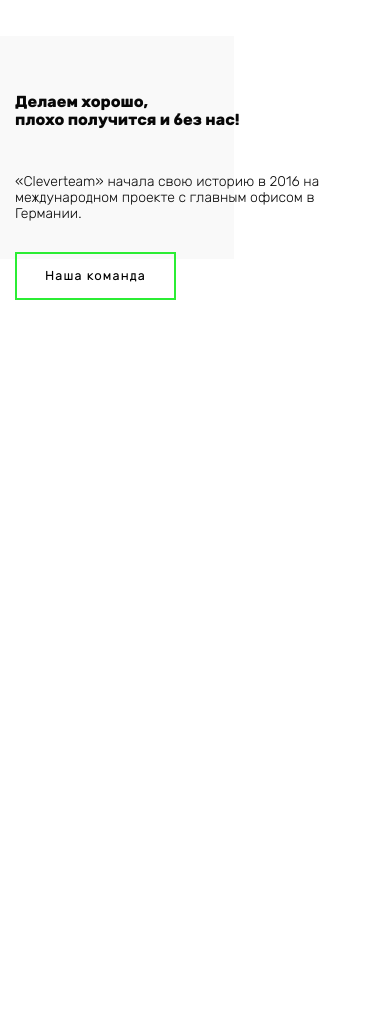
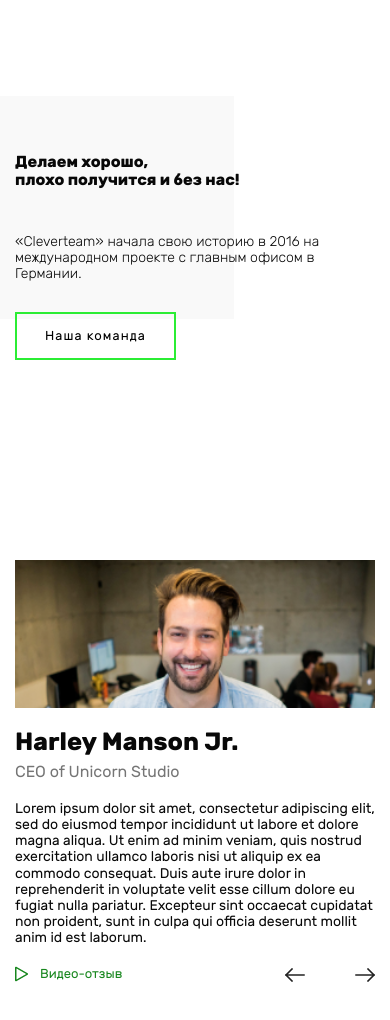
Before and after one commit to Max98002/clever, a plain HTML site: page src/index.html in a window 390 px wide. Shown: the part 1767-2787 px from the top of the page. Before the commit the page ends 2067 px from the top, so only its background shows below. Drawn offline with Linux system fonts and the light colour scheme.

Commit message:
add bloks team

```diff
--- a/src/index.html
+++ b/src/index.html
@@ -144,6 +144,49 @@
       <!-- /.slogan-wrap -->
     </section>
     <!-- /.section slogan -->
+    <section class="section team">
+      <div class="team-wrap">
+        <div class="team-card">
+          <div class="team-card__image">
+            <img class="team-card__image_l" src="./img/team/team.png" alt="Men">
+            <img class="team-card__image_s" src="./img/team/team-m.png" alt="Men">
+          </div>
+          <!-- /.team-card__image -->
+          <div class="team-card__info">
+            <h3 class="team-card__title">Harley Manson Jr.</h3>
+            <!-- /.team-card__title -->
+            <span class="team-card__subtitle">CEO of Unicorn Studio</span>
+            <!-- /.team-card__subtitle -->
+            <p class="team-card__text">Lorem ipsum dolor sit amet, consectetur adipiscing elit, sed do eiusmod tempor
+              incididunt ut labore et dolore magna aliqua. Ut enim ad minim veniam, quis nostrud exercitation ullamco
+              laboris nisi ut aliquip ex ea commodo consequat. Duis aute irure dolor in reprehenderit in voluptate velit
+              esse cillum dolore eu fugiat nulla pariatur. Excepteur sint occaecat cupidatat non proident, sunt in culpa
+              qui officia deserunt mollit anim id est laborum.</p>
+            <!-- /.team-card__text -->
+
+              <a href="#" class="team-card__videoReviews">
+                <img class="team-card__play" src="./img/team/play.png" alt="play">
+                Видео-отзыв
+              </a>
+
+            <!-- /.team-card__video -->
+          </div>
+          <!-- /.team-card__info -->
+        </div>
+        <!-- /.team-card -->
+        <div class="team-arrow">
+          <div class="team-arrow__left">
+            <img src="./img/team/arrow.png" alt="">
+          </div>
+          <div class="team-arrow__right">
+            <img src="./img/team/arrow.png" alt="">
+          </div>
+        </div>
+        <!-- /.team-arrow -->
+      </div>
+      <!-- /.team-wrap -->
+    </section>
+    <!-- /.section team -->
   </main>
   <nav class="nav">
     <ul class="nav-menu">
--- a/src/sass/_interface.sass
+++ b/src/sass/_interface.sass
@@ -26,6 +26,8 @@
   background-color: $color-green
   &:hover
     cursor: pointer
+    transition: all .2s
+
 .section
   &-nav
     display: flex
--- a/src/sass/blocks/_plan.sass
+++ b/src/sass/blocks/_plan.sass
@@ -1,5 +1,5 @@
 .plan
-  margin-bottom: 200px
+  margin-bottom: 260px
   &__title
     +width
     margin-bottom: 50px
--- a/src/sass/blocks/_slogan.sass
+++ b/src/sass/blocks/_slogan.sass
@@ -1,5 +1,6 @@
 .slogan
   position: relative
+  margin-bottom: 200px
   &::before
     content: ''
     position: absolute
@@ -32,6 +33,10 @@
       font-size: 13px
       background-color: transparent
       border: 2px solid #2bed34
+      &:hover
+        background-color: $color-active
+      &:active
+        border-color: #18871e
 @media (max-width: 767.98px)
   .slogan
     &__title
--- /dev/null
+++ b/src/sass/blocks/_team.sass
@@ -0,0 +1,80 @@
+.team
+  margin-bottom: 260px
+  &-wrap
+    position: relative
+    +width
+  &-card
+    display: flex
+    justify-content: flex-start
+    align-items: flex-start
+    &__image
+      min-width: 219px
+      margin-right: 50px
+      &_l
+        display: block
+      &_s
+        display: none
+    &__title
+      margin: 0
+      margin-bottom: 6px
+      font-size: 25px
+      +bold
+    &__subtitle
+      display: block
+      margin-bottom: 40px
+      font-size: 16px
+      color: $color-menu
+    &__text
+      margin-bottom: 20px
+      max-width: 570px
+      font-size: 16px
+    &__play
+      margin-right: 12px
+    &__videoReviews
+      display: flex
+      align-items: center
+      font-size: 13px
+      color: $color-green
+      text-decoration: none
+  &-arrow
+    display: flex
+    position: absolute
+    bottom: 0
+    right: 0
+    &__left
+      cursor: pointer
+      margin-right: 50px
+      transform: rotate(180deg)
+      img
+        display: block
+    &__right
+      cursor: pointer
+      img
+        display: block
+@media (max-width: 1199.98px)
+  .team
+    &-card
+      &__image
+        margin-right: 20px
+      &__subtitle
+        margin-bottom: 20px
+      &__text
+        font-size: 14px
+@media (max-width: 991.98px)
+  .team
+    &-card
+      flex-direction: column
+      &__image
+        margin-bottom: 20px
+        margin-right: 0
+        width: 100%
+        &_l
+          display: none
+        &_s
+          display: block
+          width: 100%
+@media (max-width: 767.98px)
+  .team
+    &-wrap
+      max-width: 100%
+      margin-left: 0
--- a/src/sass/header/_header.sass
+++ b/src/sass/header/_header.sass
@@ -38,7 +38,6 @@
       background-color: transparent
       &:hover
         background-color: #ececec
-        transition: all .2s
       &:active
         color: #ececec
         background-color: #080808
@@ -48,7 +47,6 @@
       border: none
       &:hover
         background-color: darken(desaturate(adjust-hue($color-green, -1), 0.58), 5.69)
-        transition: all .2s
       &:active
         background-color: $color-active
 @media (max-width: 767.98px)
--- a/src/sass/style.sass
+++ b/src/sass/style.sass
@@ -9,5 +9,6 @@
 @import 'blocks/services'
 @import 'blocks/plan'
 @import 'blocks/slogan'
+@import 'blocks/team'
 
 @import 'nav'
```
Also changed, not shown: src/css/style.css, src/img/team/arrow.png (added), src/img/team/play.png (added), src/img/team/team-m.png (added), src/img/team/team.png (added), 1 other file.
